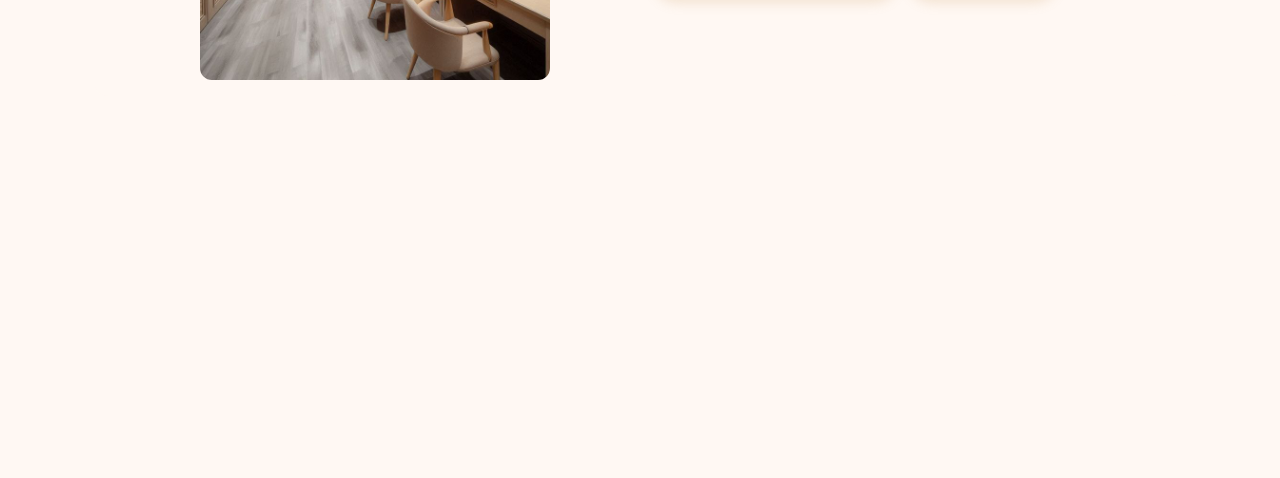
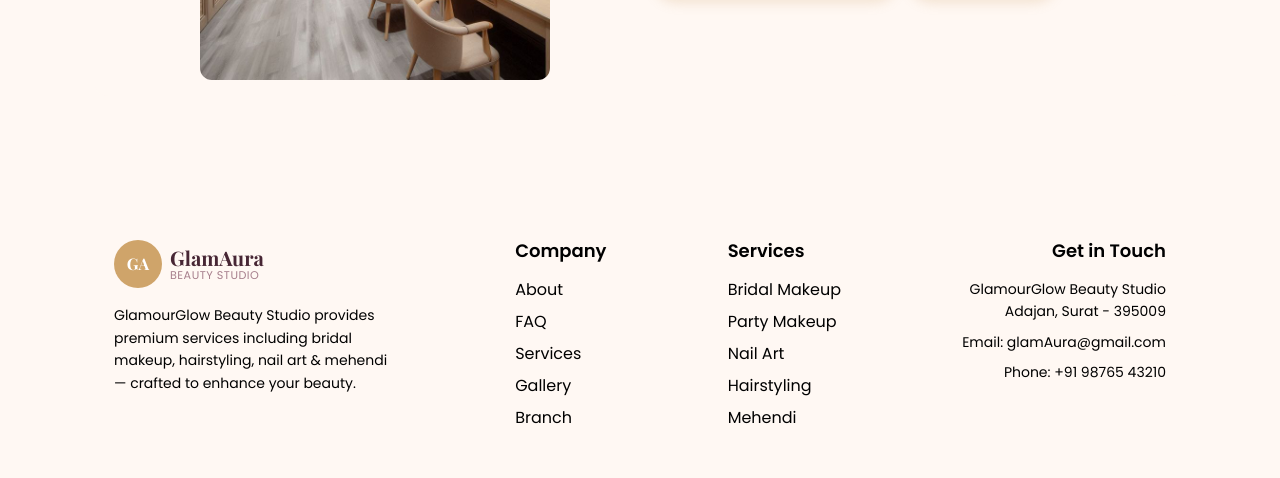
Before and after one commit to mahipatel4086/GlamAuraBeautyStudio, a PHP site: page /internship/ in a window 1280 px wide. Shown: the part 2058-2536 px from the top of the page. Before the commit the page ends 2138 px from the top, so only its background shows below. Run offline with PHP 8.4, Linux system fonts and the light colour scheme.

Commit message:
updated website

```diff
--- a/index.html
+++ b/index.html
@@ -183,10 +183,75 @@ $impressions = $impressionsQuery->fetch_assoc()['total'];
     </section>
 
   </main>
+    <footer class="site-footer">
+    <div class="container-fluid">
+      <div class="d-flex justify-content-between align-items-start flex-wrap" style="max-width: var(--max-width); margin: 0 auto; padding: 0 1.5rem; gap: 2rem;">
 
-<?php
+        <!-- ABOUT -->
+        <div class="footer-column" style="flex: 0 0 auto;">
+            <div class="d-flex align-items-center mb-3">
+              <span class="logo-mark d-flex align-items-center justify-content-center me-2">GA</span>
+              <div class="brand-text d-flex flex-column">
+                <span class="brand-name">GlamAura</span>
+                <span class="brand-tagline">Beauty Studio</span>
+              </div>
+            </div>
+            <p class="mb-0" style="max-width: 280px;">
+                GlamourGlow Beauty Studio provides premium services including
+                bridal makeup, hairstyling, nail art & mehendi — crafted to enhance your beauty.
+            </p>
+        </div>
+
+        <!-- COMPANY -->
+        <div class="footer-column" style="flex: 0 0 auto;">
+            <h3 class="mb-3">Company</h3>
+            <ul class="list-unstyled mb-0">
+                <li class="mb-2"><a href="about.php" class="text-decoration-none">About</a></li>
+                <li class="mb-2"><a href="faq.php" class="text-decoration-none">FAQ</a></li>
+                <li class="mb-2"><a href="services.php" class="text-decoration-none">Services</a></li>
+                <li class="mb-2"><a href="gallery.php" class="text-decoration-none">Gallery</a></li>
+                <li class="mb-0"><a href="branch.php" class="text-decoration-none">Branch</a></li>
+            </ul>
+        </div>
+
+        <!-- SERVICES -->
+        <div class="footer-column" style="flex: 0 0 auto;">
+            <h3 class="mb-3">Services</h3>
+            <ul class="list-unstyled mb-0">
+                <li class="mb-2"><a href="bridal.php" class="text-decoration-none">Bridal Makeup</a></li>
+                <li class="mb-2"><a href="makeup.php" class="text-decoration-none">Party Makeup</a></li>
+                <li class="mb-2"><a href="nailart.php" class="text-decoration-none">Nail Art</a></li>
+                <li class="mb-2"><a href="hairstyling.php" class="text-decoration-none">Hairstyling</a></li>
+                <li class="mb-0"><a href="mehendi.php" class="text-decoration-none">Mehendi</a></li>
+            </ul>
+        </div>
+
+        <!-- CONTACT -->
+        <div class="footer-column" style="flex: 0 0 auto;">
+            <div class="d-flex flex-column align-items-end text-end">
+              <h3 class="mb-3">Get in Touch</h3>
+              <p class="mb-2">
+                  GlamourGlow Beauty Studio<br>
+                  Adajan, Surat - 395009
+              </p>
+              <p class="mb-2">Email: <a href="mailto:glamAura@gmail.com" class="text-decoration-none">glamAura@gmail.com</a></p>
+              <p class="mb-0">Phone: <a href="tel:+919876543210" class="text-decoration-none">+91 98765 43210</a></p>
+            </div>
+        </div>
+
+      </div>
+    </div>
+</footer>
+
+  <script src="assets/js/main.js" defer></script>
+
+  <script src="assets/js/main.js" defer></script>
+
+  <script src="https://cdn.jsdelivr.net/npm/bootstrap@5.3.0/dist/js/bootstrap.bundle.min.js"></script>
+
+<!-- <?php
   include ('layouts/footer.php');
-?>
+?> -->
 <!-- Floating Icons (Place them here OUTSIDE footer) -->
 <link rel="stylesheet" href="https://cdn.jsdelivr.net/npm/bootstrap-icons@1.11.1/font/bootstrap-icons.css">
 
--- a/layouts/footer.php
+++ b/layouts/footer.php
@@ -1,7 +1,4 @@
-
-
-
-  <footer class="site-footer">
+    <footer class="site-footer">
     <div class="container-fluid">
       <div class="d-flex justify-content-between align-items-start flex-wrap" style="max-width: var(--max-width); margin: 0 auto; padding: 0 1.5rem; gap: 2rem;">
 
```
